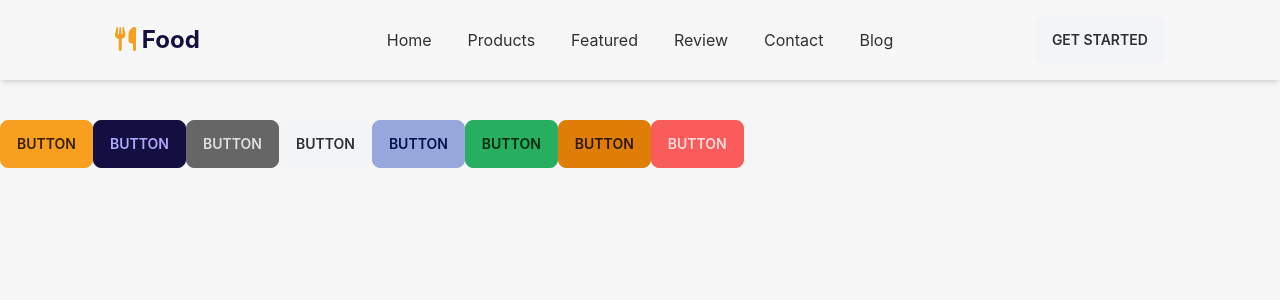
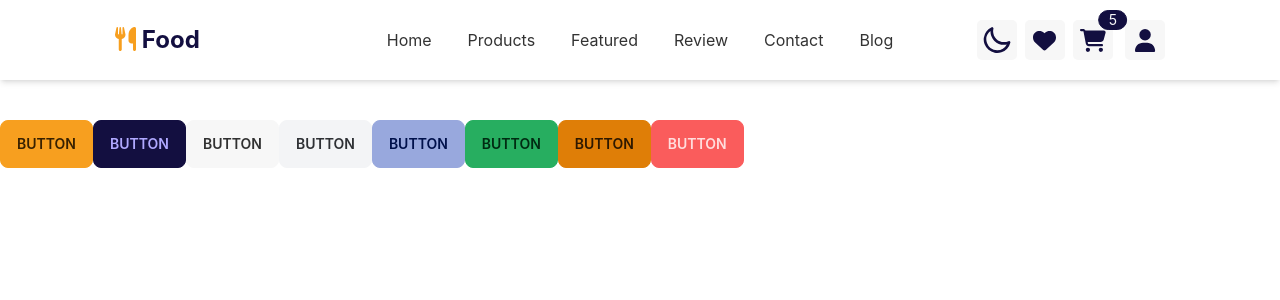
Before and after one commit to ImRanKhan81m/MERN-Stack-Food-Order-Project, a React (Create React App) app in the folder client-side/: page / in a window 1280 px wide. Shown: the top 300 px of the page. Built offline with nearby package versions, Linux system fonts and the light colour scheme.

Commit message:
navbar done

```diff
--- a/client-side/src/Components/Navbar/Navbar.css
+++ b/client-side/src/Components/Navbar/Navbar.css
@@ -1,9 +1,39 @@
 .navbar-content {
     padding: 8px 9%;
+}
+.dark-mode{
+    height: 40px;
+    width: 40px;
+    border-radius: 5px;
+    transition: .5s;
+}
+.dark-mode:hover .dark-icon{
+    transition: .5s;
+}
+.dark-mode:hover .dark-icon{
+    color: aliceblue !important;
+}
+.navbar-logo{
+    height: 40px;
+    width: 40px;
+    border-radius: 5px;
+    display: flex;
+    justify-content: center;
+    align-items: center;
+    transition: .5s;
+}
+.icon{
+    transition: .5s;
+}
+.navbar-logo:hover .icon{
+    color: aliceblue;
+}
+.navbar-logo .icon{
+    font-size: 23px;
 }
 
 @media only screen and (max-width: 990px) {
     .navbar-content {
-        padding: 5px;
+        padding: 5px 10px;
     }
 }
--- a/client-side/src/Components/Navbar/Navbar.js
+++ b/client-side/src/Components/Navbar/Navbar.js
@@ -1,6 +1,6 @@
 import React from 'react';
 import { FontAwesomeIcon } from '@fortawesome/react-fontawesome'
-import { faCoffee, faUtensils } from '@fortawesome/free-solid-svg-icons'
+import { faCartShopping, faHeart,faUser,faUtensils } from '@fortawesome/free-solid-svg-icons'
 import './Navbar.css'
 import { Link } from 'react-router-dom';
 
@@ -10,8 +10,8 @@ const Navbar = () => {
             <div class="navbar bg-base-100 p-0">
                 <div class="navbar-start">
                     <div class="dropdown">
-                        <label tabIndex="0" class="btn btn-ghost lg:hidden">
-                            <svg xmlns="http://www.w3.org/2000/svg" class="h-5 w-5" fill="none" viewBox="0 0 24 24" stroke="currentColor"><path stroke-linecap="round" stroke-linejoin="round" stroke-width="2" d="M4 6h16M4 12h8m-8 6h16" /></svg>
+                        <label tabIndex="0" class="btn btn-ghost btn-circle lg:hidden">
+                            <svg xmlns="http://www.w3.org/2000/svg" class="h-5 w-5" fill="none" viewBox="0 0 24 24" stroke="currentColor"><path stroke-linecap="round" stroke-linejoin="round" stroke-width="2" d="M4 6h16M4 12h16M4 18h7" /></svg>
                         </label>
                         <ul tabIndex="0" class="menu menu-compact dropdown-content mt-3 p-2 shadow bg-base-100 rounded-box w-52">
                             <li className='mr-1'><Link to='/'>Home</Link></li>
@@ -35,7 +35,22 @@ const Navbar = () => {
                     </ul>
                 </div>
                 <div class="navbar-end">
-                    <a class="btn">Get started</a>
+                    <label className="swap swap-rotate mr-2 dark-mode bg-accent hover:bg-primary ">
+
+                        <input type="checkbox" />
+
+                        <svg class="swap-on fill-current w-8 h-8 text-secondary dark-icon" xmlns="http://www.w3.org/2000/svg " viewBox="0 0 24 24"><path d="M5.64,17l-.71.71a1,1,0,0,0,0,1.41,1,1,0,0,0,1.41,0l.71-.71A1,1,0,0,0,5.64,17ZM5,12a1,1,0,0,0-1-1H3a1,1,0,0,0,0,2H4A1,1,0,0,0,5,12Zm7-7a1,1,0,0,0,1-1V3a1,1,0,0,0-2,0V4A1,1,0,0,0,12,5ZM5.64,7.05a1,1,0,0,0,.7.29,1,1,0,0,0,.71-.29,1,1,0,0,0,0-1.41l-.71-.71A1,1,0,0,0,4.93,6.34Zm12,.29a1,1,0,0,0,.7-.29l.71-.71a1,1,0,1,0-1.41-1.41L17,5.64a1,1,0,0,0,0,1.41A1,1,0,0,0,17.66,7.34ZM21,11H20a1,1,0,0,0,0,2h1a1,1,0,0,0,0-2Zm-9,8a1,1,0,0,0-1,1v1a1,1,0,0,0,2,0V20A1,1,0,0,0,12,19ZM18.36,17A1,1,0,0,0,17,18.36l.71.71a1,1,0,0,0,1.41,0,1,1,0,0,0,0-1.41ZM12,6.5A5.5,5.5,0,1,0,17.5,12,5.51,5.51,0,0,0,12,6.5Zm0,9A3.5,3.5,0,1,1,15.5,12,3.5,3.5,0,0,1,12,15.5Z" /></svg>
+
+                        <svg class="swap-off fill-current w-8 h-8 text-secondary dark-icon" xmlns="http://www.w3.org/2000/svg" viewBox="0 0 24 24"><path d="M21.64,13a1,1,0,0,0-1.05-.14,8.05,8.05,0,0,1-3.37.73A8.15,8.15,0,0,1,9.08,5.49a8.59,8.59,0,0,1,.25-2A1,1,0,0,0,8,2.36,10.14,10.14,0,1,0,22,14.05,1,1,0,0,0,21.64,13Zm-9.5,6.69A8.14,8.14,0,0,1,7.08,5.22v.27A10.15,10.15,0,0,0,17.22,15.63a9.79,9.79,0,0,0,2.1-.22A8.11,8.11,0,0,1,12.14,19.73Z" /></svg>
+
+                    </label>
+                    <Link className="navbar-logo bg-accent hover:bg-primary mr-2" to={'/'}><FontAwesomeIcon className='icon text-secondary' icon={faHeart } /></Link>
+
+                    <Link className="navbar-logo bg-accent hover:bg-primary mr-3 indicator" to={'/'} ><FontAwesomeIcon className='icon text-secondary' icon={faCartShopping} /><span class="indicator-item badge badge-secondary text-accent">5</span></Link>
+
+                    <Link className="navbar-logo bg-accent hover:bg-primary " to={'/'}><FontAwesomeIcon className='icon text-secondary' icon={faUser} /></Link>
+
+
                 </div>
             </div>
         </div>
--- a/client-side/tailwind.config.js
+++ b/client-side/tailwind.config.js
@@ -7,9 +7,9 @@ module.exports = {
         light: {
           primary: "#f79f1f",
           secondary: "#130f40",
-          accent: "#666666",
+          accent: "#f7f7f7",
           neutral: "#F3F4F6",
-          "base-100": "#f7f7f7",
+          "base-100": "#ffff",
           info: "#98A8DD",
           success: "#27ae60",
           warning: "#DF7E07",
```
